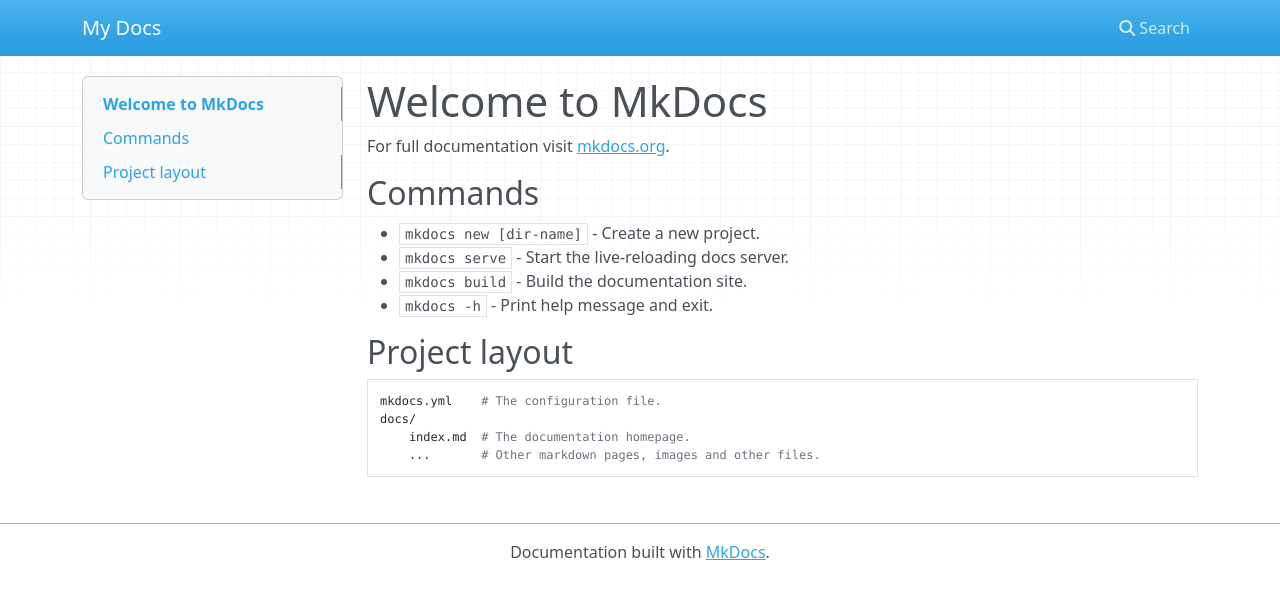
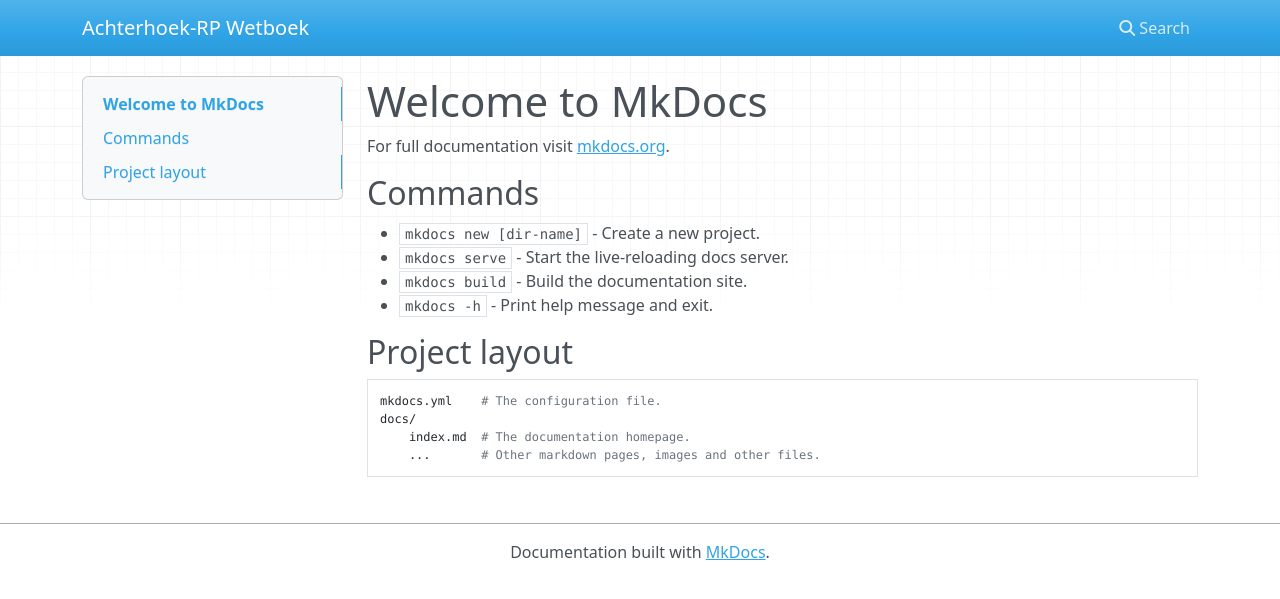
Before and after one commit to Jaccosf/ARP-Wetboek, an MkDocs documentation site: the page built from docs/index.md, in a window 1280 px wide. Shown: the top 599 px of the page. Built offline with MkDocs 1.6.1, drawn with Linux system fonts in a browser that asks for light colours; nearby versions of some CDN libraries.

Commit message:
Update mkdocs.yml

```diff
--- a/mkdocs.yml
+++ b/mkdocs.yml
@@ -1 +1 @@
-site_name: My Docs
+site_name: Achterhoek-RP Wetboek
```
